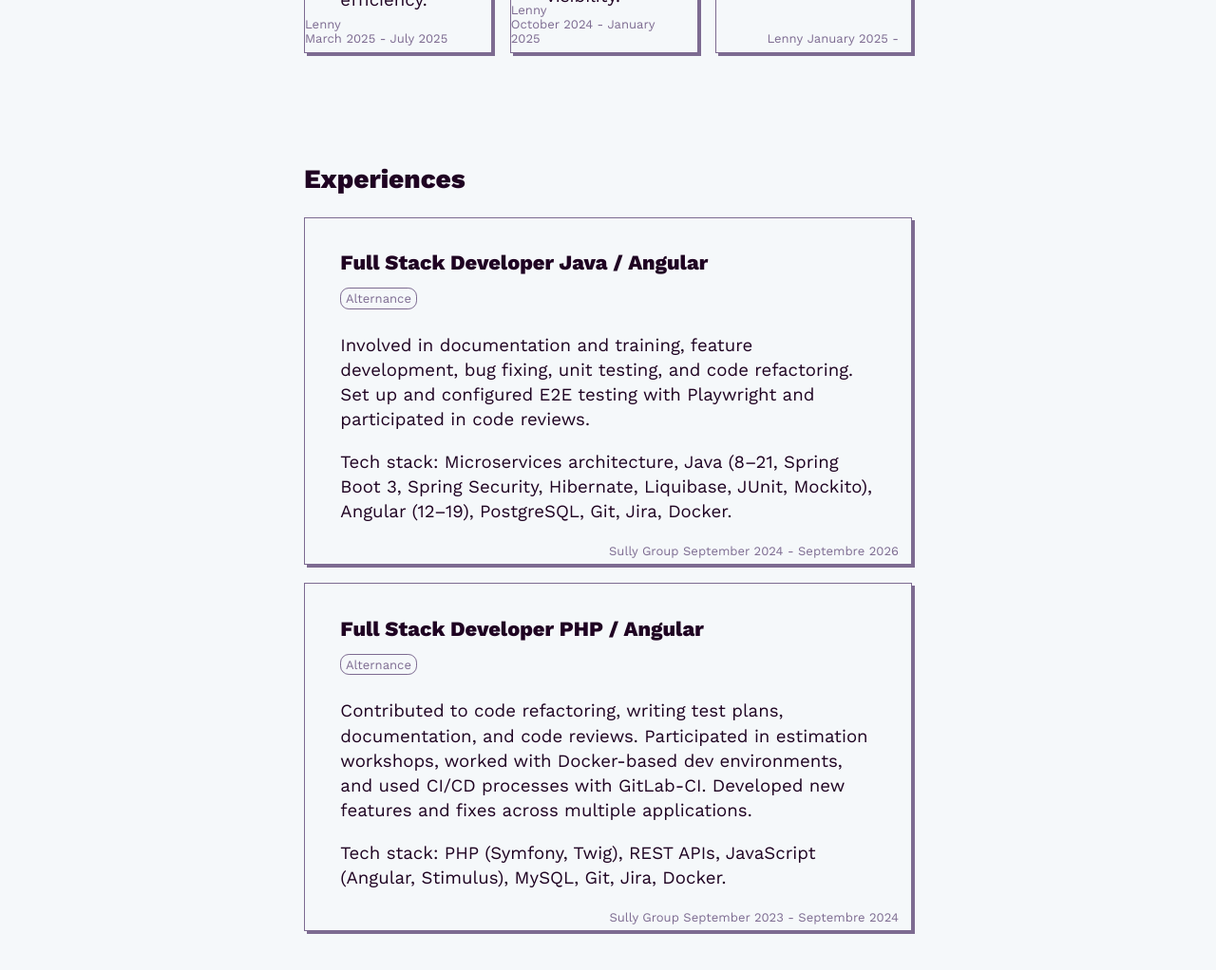
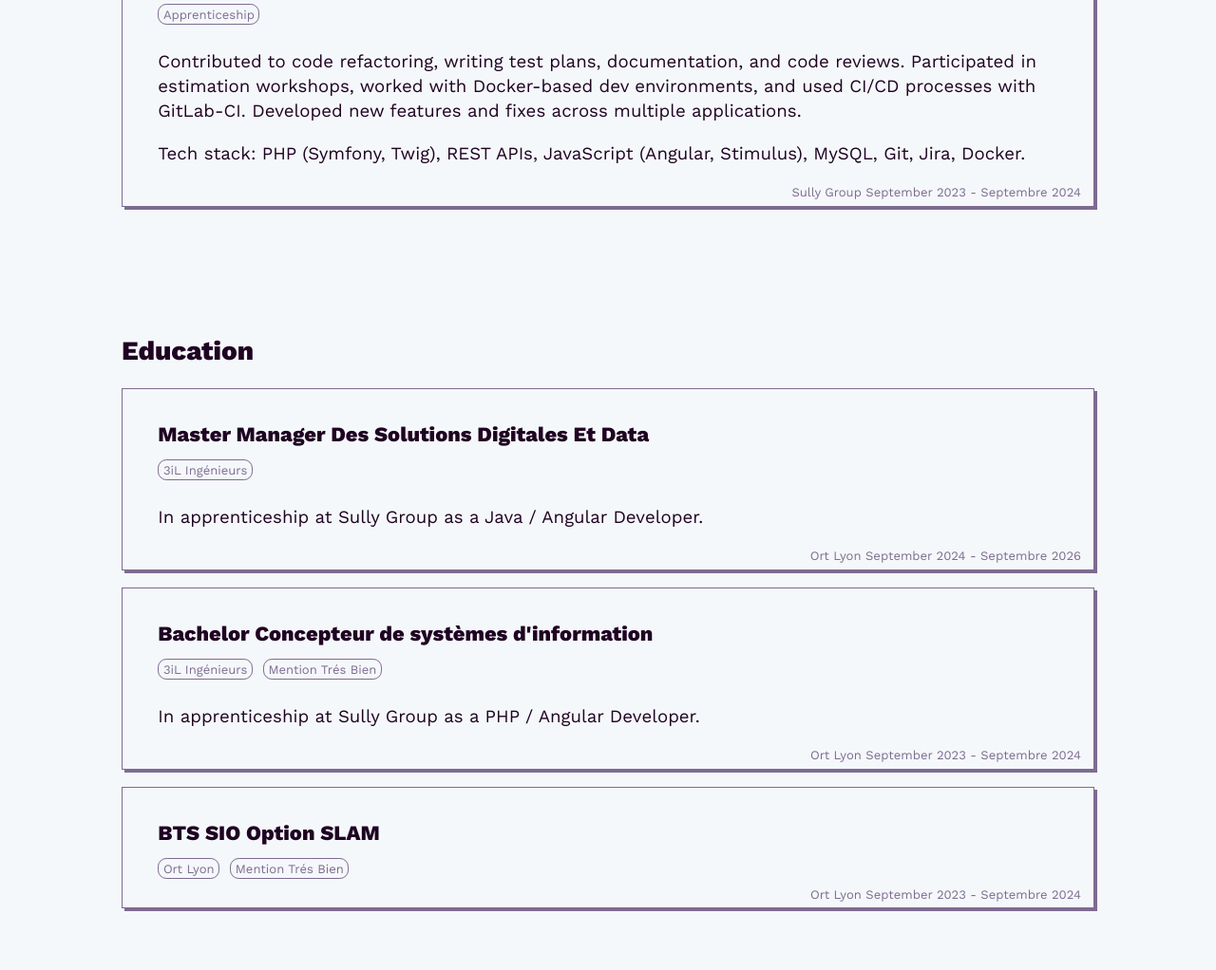
Before and after one commit to LennyBdx/LennyBdx.github.io, a plain HTML site: page index.html in a window 1280 px wide. Shown: the part 1680-2702 px from the top of the page at 95% size. Drawn offline with Linux system fonts and the light colour scheme; a web font is replaced by a local one.

Commit message:
Update style.css

```diff
--- a/index.html
+++ b/index.html
@@ -34,7 +34,7 @@
         <section id="bio">
           <h2>👋 Lenny Bondoux</h1>
           <p>
-            💻 I'm a passionate full stack web developer currently pursuing a Master's degree in Digital Solutions and Data (MS2D) at 3iL Ingénieurs.
+            💻 I'm a passionate full stack developer currently pursuing a Master's degree in Digital Solutions and Data (MS2D) at 3iL Ingénieurs.
           </p>
           <p>
             🚀 As a full stack Java / Angular developer at <a href="https://www.sully-group.com" target="_blank">Sully Group</a>, I build and maintain web applications using modern technologies like Spring Boot, Angular, and PostgreSQL. I’m involved in feature development, testing 🧪, code reviews 🔍, and CI/CD integration ⚙️.
@@ -135,7 +135,7 @@
         <h3>Full Stack Developer Java / Angular</h3>
 
         <ul class="tags">
-          <li>Alternance</li>
+          <li>Apprenticeship</li>
         </ul>
 
         <p>
@@ -158,7 +158,7 @@
         <h3>Full Stack Developer PHP / Angular</h3>
 
         <ul class="tags">
-          <li>Alternance</li>
+          <li>Apprenticeship</li>
         </ul>
 
         <p>
@@ -181,7 +181,7 @@
     <article id="education">
       <h2>Education</h2>
 
-      <section class="fr">
+      <section>
         <h3>Master Manager Des Solutions Digitales Et Data</h3>
 
         <ul class="tags">
@@ -198,7 +198,7 @@
         </ul>
       </section>
 
-      <section class="fr">
+      <section>
         <h3>Bachelor Concepteur de systèmes d'information</h3>
 
         <ul class="tags">
@@ -215,13 +215,24 @@
           <li>September 2023 - Septembre 2024</li>
         </ul>
       </section>
+
+      <section>
+        <h3>BTS SIO Option SLAM</h3>
+
+        <ul class="tags">
+          <li>Ort Lyon</li>
+          <li>Mention Trés Bien</li>
+        </ul>
+
+        <ul class="info">
+          <li>Ort Lyon</li>
+          <li>September 2023 - Septembre 2024</li>
+        </ul>
+      </section>
     </article>
 
     <article id="competences">
       <h2>Compétences</h2>
-      <p>
-        Voici quelques compétences que j’ai acquises et que je continue de développer dans mes projets professionnels et personnels :
-      </p>
       <div>
         <span class="badge">HTML</span>
         <span class="badge">CSS</span>
--- a/static/style.css
+++ b/static/style.css
@@ -67,15 +67,22 @@ body {
   > article {
     margin: auto;
     padding-top: 5rem;
+    width: 70vw;
 
-    @media (min-width: 1201px) {
-      width: 50vw;
+    @media (min-width: 1001px) {
+      width: 80vw;
     }
-    @media (max-width: 1200px) {
-      width: 95vw;
+
+    @media (min-width: 1301px) {
+      width: 70vw;
+    }
+
+    @media (min-width: 1551px) {
+      width: 60vw;
     }
   }
 }
+
 
 ::before {
   font-family: NerdFont;
@@ -156,7 +163,7 @@ nav {
     }
   }
 
-  @media (max-width: 1200px) {
+  @media (max-width: 1240px) {
     ul {
       display: none;
     }
@@ -173,7 +180,7 @@ nav {
     object-fit: cover;
   }
 
-  @media (min-width: 1201px) {
+  @media (min-width: 1001px) {
     article {
       display: flex;
       gap: 2em;
@@ -194,17 +201,19 @@ nav {
     }
   }
 
-  @media (max-width: 1200px) {
+  @media (max-width: 1000px) {
     article {
       display: flex;
       flex-direction: column;
       align-items: center;
     }
 
-    #pictures img {
-      height: 200px;
-      width: 200px;
-      margin-bottom: 1em;
+    #bio {
+      text-align: center;
+    }
+
+        #pictures {
+      flex-shrink: 0;
     }
 
     #links {
@@ -292,12 +301,12 @@ nav {
   }
 
   article {
-    @media (min-width: 1201px) {
+    @media (min-width: 1001px) {
       display: grid;
       gap: 1em;
       grid-template-columns: repeat(3, 1fr);
     }
-    @media (max-width: 1200px) {
+    @media (max-width: 1000px) {
       section {
         margin: 1em 0;
       }
@@ -340,13 +349,12 @@ nav {
 
 #contact {
   li {
-    @media (min-width: 1201px) {
-      display: inline-block;
+    display: inline-block;
 
-      &:not(:first-of-type) {
-        margin-left: 2em;
-      }
+    &:not(:first-of-type) {
+      margin-left: 2em;
     }
+
   }
 }
 
```
